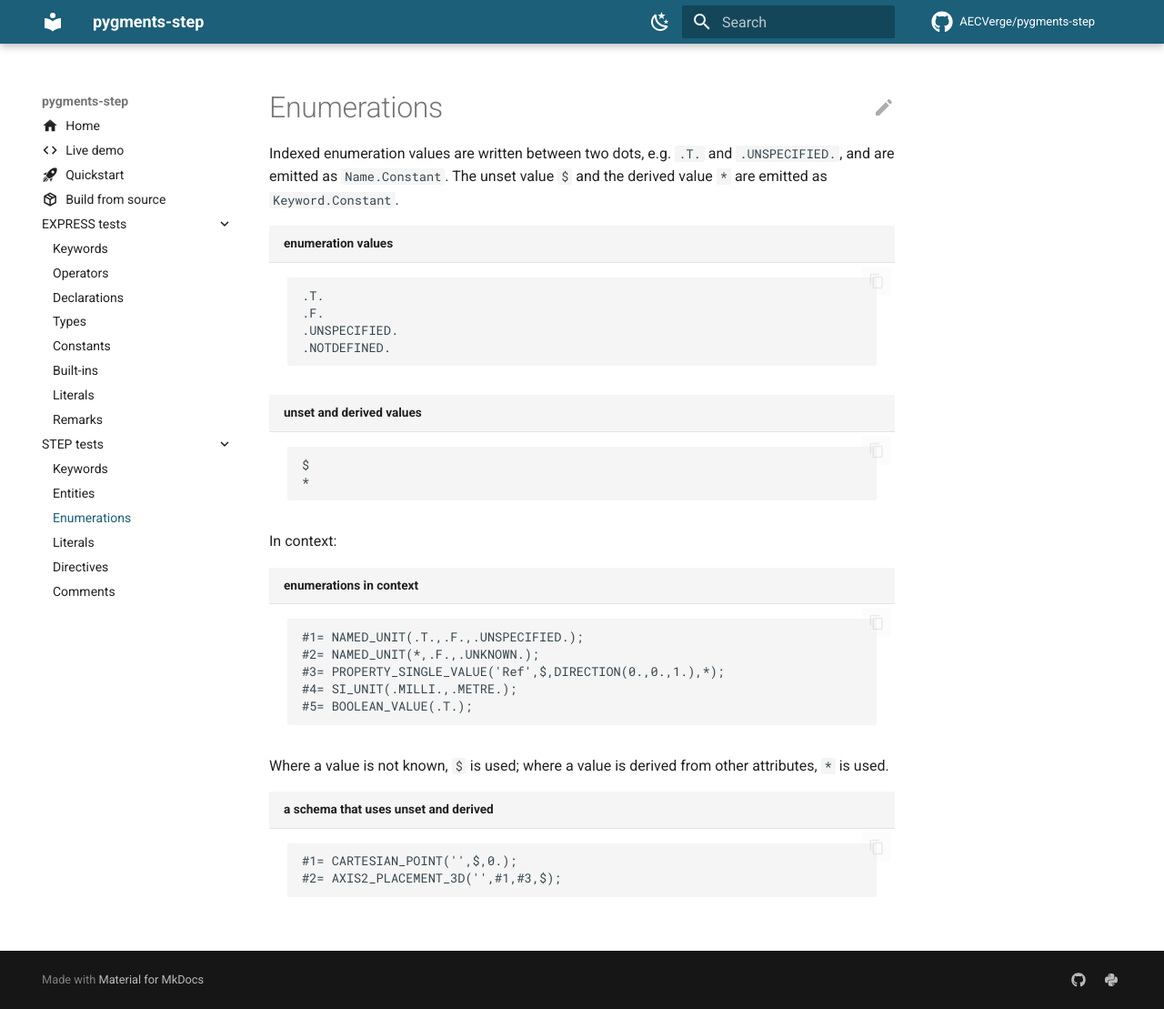
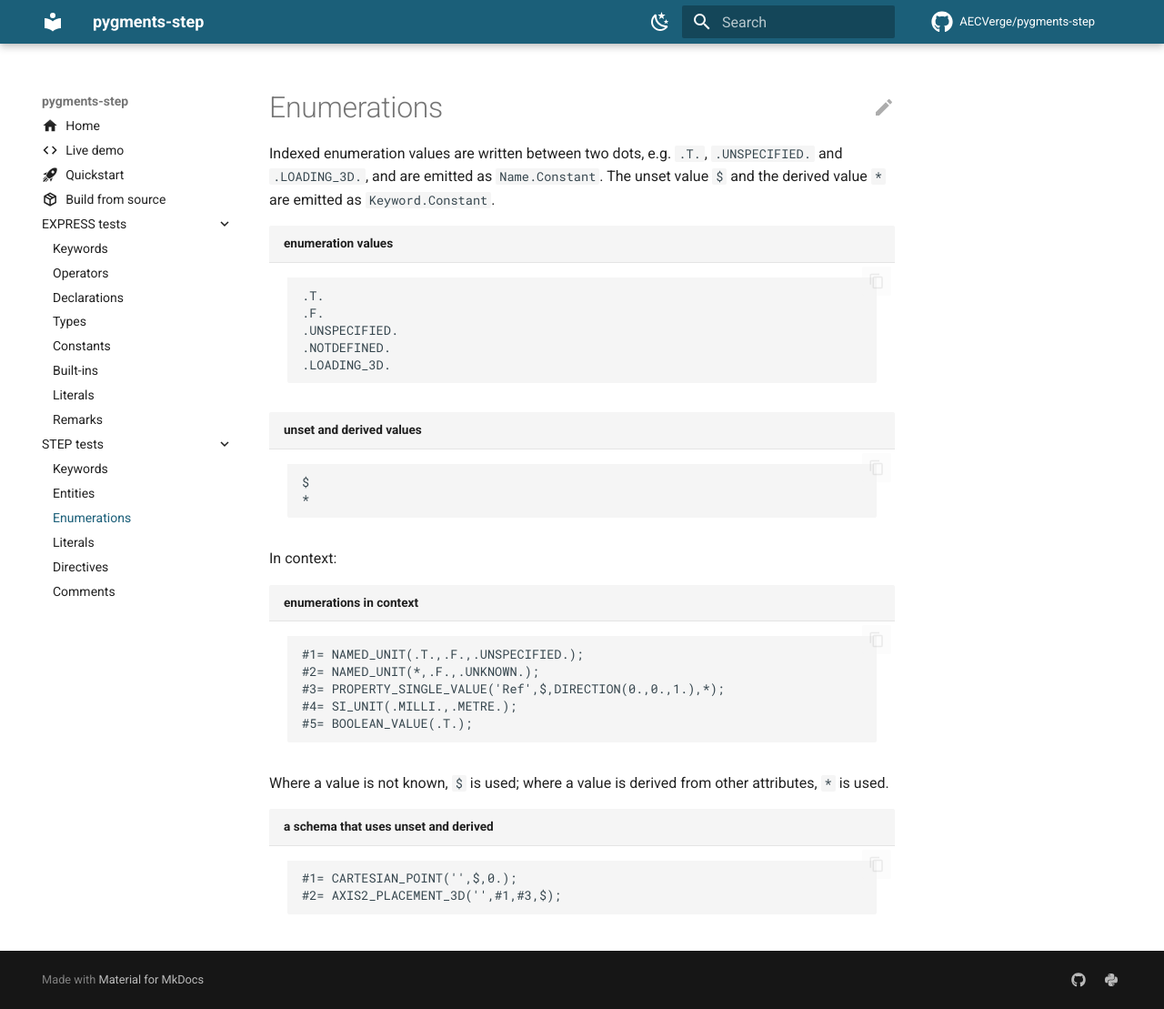
Before and after one commit to AECVerge/pygments-step, an MkDocs documentation site: the page built from docs/step/enumerations.md, in a window 1280 px wide and 1109 px high. Shown: the whole window at 91% size. Built offline with MkDocs 1.6.1 and Material for MkDocs 9.7.7, drawn with Linux system fonts in a browser that asks for light colours; comment, search, counter and statistics services are not loaded.

Commit message:
Pin the enumeration values, underscore included
The WSN subsets of table 1 fold the underscore into UPPER, which is also why
standard keywords such as FILE_DESCRIPTION work at all: KEYWORD = UPPER { UPPER
| DIGIT } could not be satisfied otherwise. UPPER is the first element of
ENUMERATION = "." UPPER { UPPER | DIGIT } ".", so an underscore is ordinary
grammar anywhere in a value, leading position included - no tolerance and no
special case.

The rule itself is therefore unchanged; this adds the comment, an example on the
enumerations page and a test that pins the family, so the pattern is not narrowed
later on the assumption that the grammar forbids the underscore.

````diff
--- a/docs/step/enumerations.md
+++ b/docs/step/enumerations.md
@@ -4,15 +4,16 @@ title: Enumerations
 
 # Enumerations
 
-Indexed enumeration values are written between two dots, e.g. `.T.` and
-`.UNSPECIFIED.`, and are emitted as `Name.Constant`. The unset value `$` and the
-derived value `*` are emitted as `Keyword.Constant`.
+Indexed enumeration values are written between two dots, e.g. `.T.`,
+`.UNSPECIFIED.` and `.LOADING_3D.`, and are emitted as `Name.Constant`. The unset
+value `$` and the derived value `*` are emitted as `Keyword.Constant`.
 
 ```step21 title="enumeration values"
 .T.
 .F.
 .UNSPECIFIED.
 .NOTDEFINED.
+.LOADING_3D.
 ```
 
 ```step21 title="unset and derived values"
````
Also changed, not shown: 2 other files.
